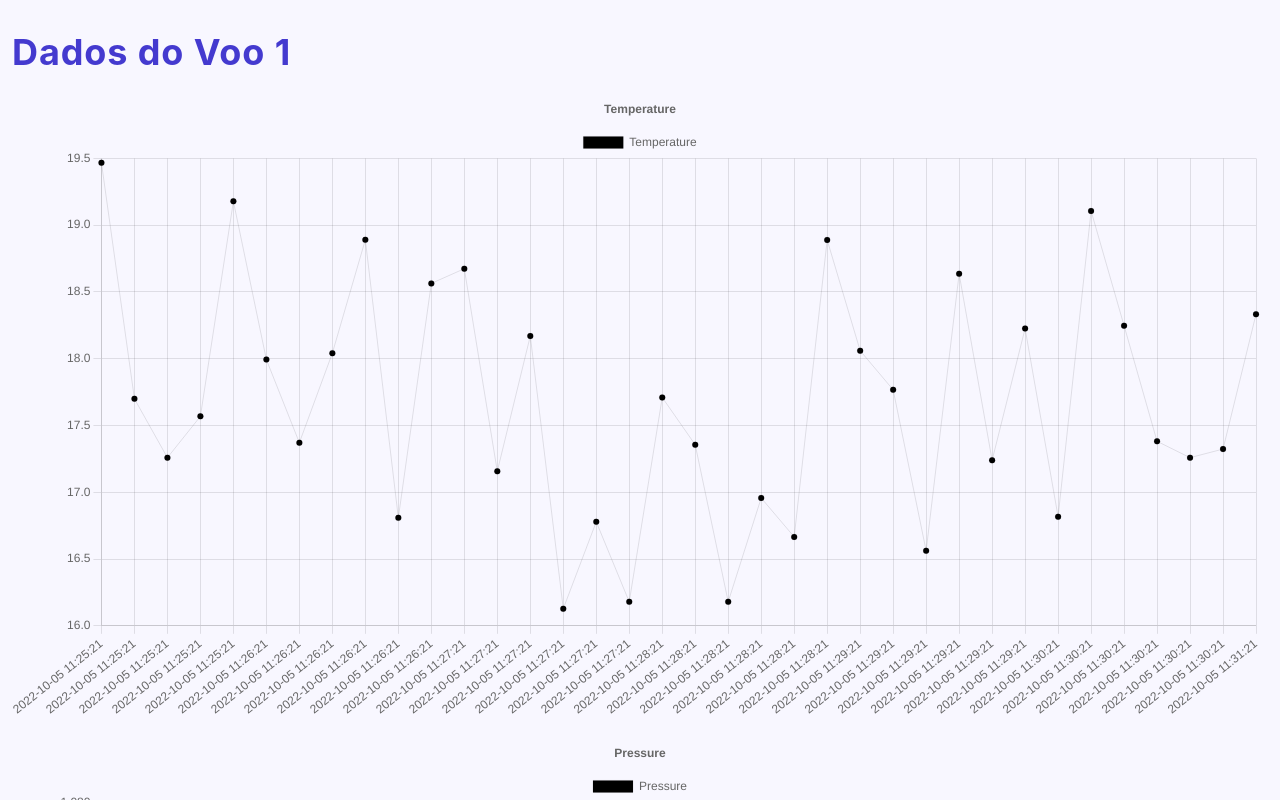
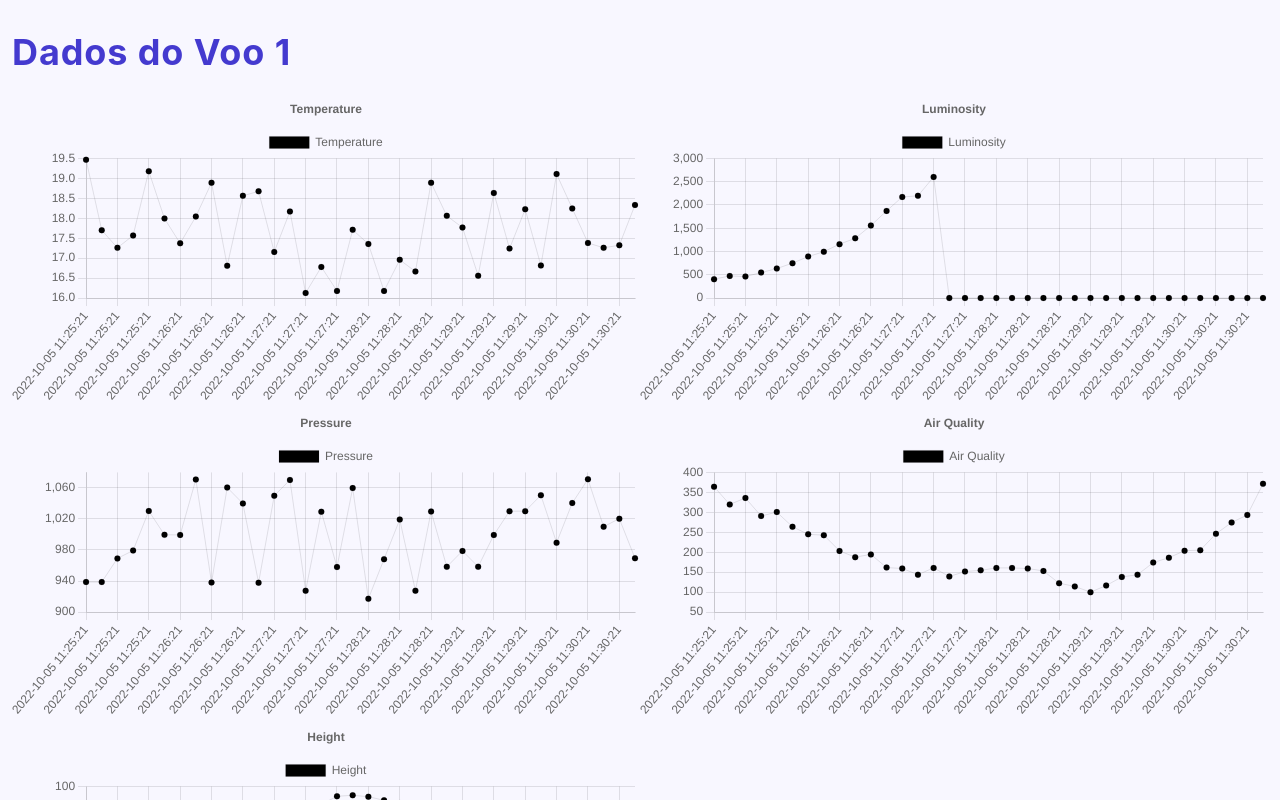
Before and after one commit to mateusxa/AtmosXploreV2, a Next.js app: page /dashboard/1 in a window 1280 px wide. Built offline with nearby package versions, Linux system fonts and the light colour scheme.

Commit message:
Update [id].tsx

```diff
--- a/pages/dashboard/[id].tsx
+++ b/pages/dashboard/[id].tsx
@@ -106,9 +106,8 @@
                                 tracking-wide">
                     <h1 className="">Dados do Voo {id}</h1>
                 </div>
-
-                <div className="grid gap-4">
-                    <div>
+                <div className="flex">
+                <div className="w-1/2">
                     <Line className="" data={temperatureChartData}
                         options={{
                             plugins: {
@@ -119,8 +118,6 @@
                             }
                         }}
                     />
-                    </div>
-                    <div>
                     <Line className="" data={pressureChartData}
                         options={{
                             plugins: {
@@ -131,8 +128,6 @@
                             }
                         }}
                     />
-                    </div>
-                    <div>
                     <Line className="" data={heightChartData}
                         options={{
                             plugins: {
@@ -144,7 +139,7 @@
                         }}
                     />
                 </div>
-                    <div>
+                <div className="w-1/2">
                     <Line className="" data={luminosityChartData}
                         options={{
                             plugins: {
@@ -155,8 +150,6 @@
                             }
                         }}
                     />
-                    </div>
-                    <div>
                     <Line className="" data={airQualityChartData}
                         options={{
                             plugins: {
```
Lines whose indentation alone changed are shown as unchanged.
